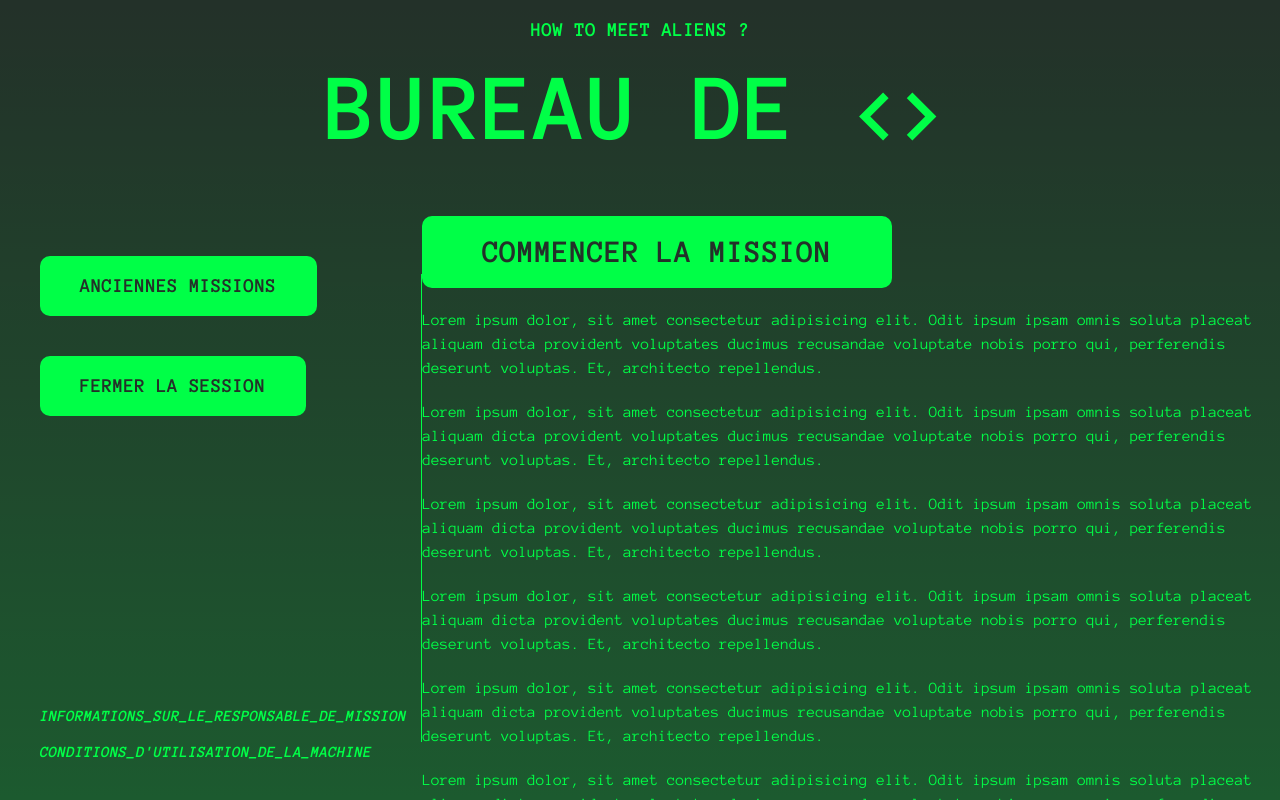
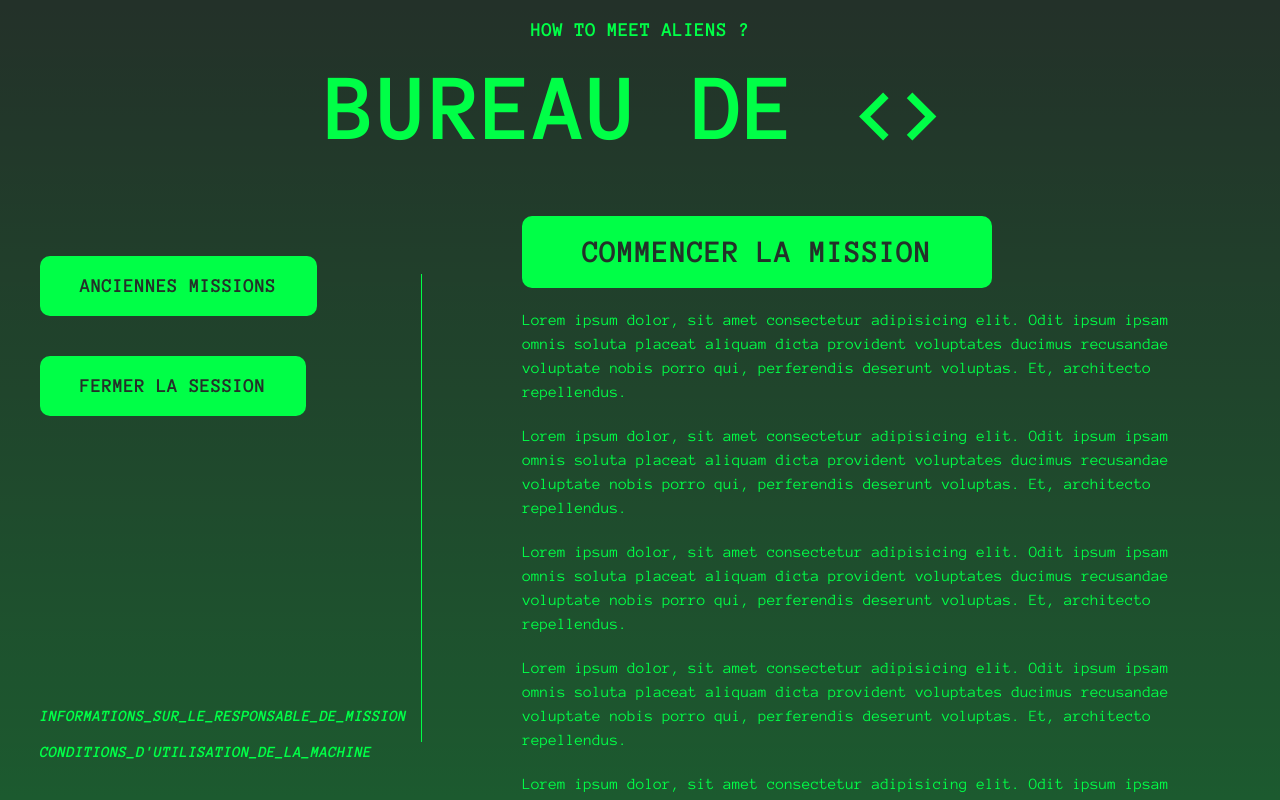
Before and after one commit to Aurelie-Runser/How-To-Meet-Aliens, a Nuxt app: page /desktop in a window 1280 px wide. Built offline with nearby package versions, Linux system fonts and the light colour scheme; no server answers.

Commit message:
ajout des marges pour le contenu principal

```diff
--- a/layouts/default.vue
+++ b/layouts/default.vue
@@ -78,6 +78,7 @@
 
         &__main {
             // background: red;
+            padding: 0 $pc-m-xl2;
         }
     }
 }
```
